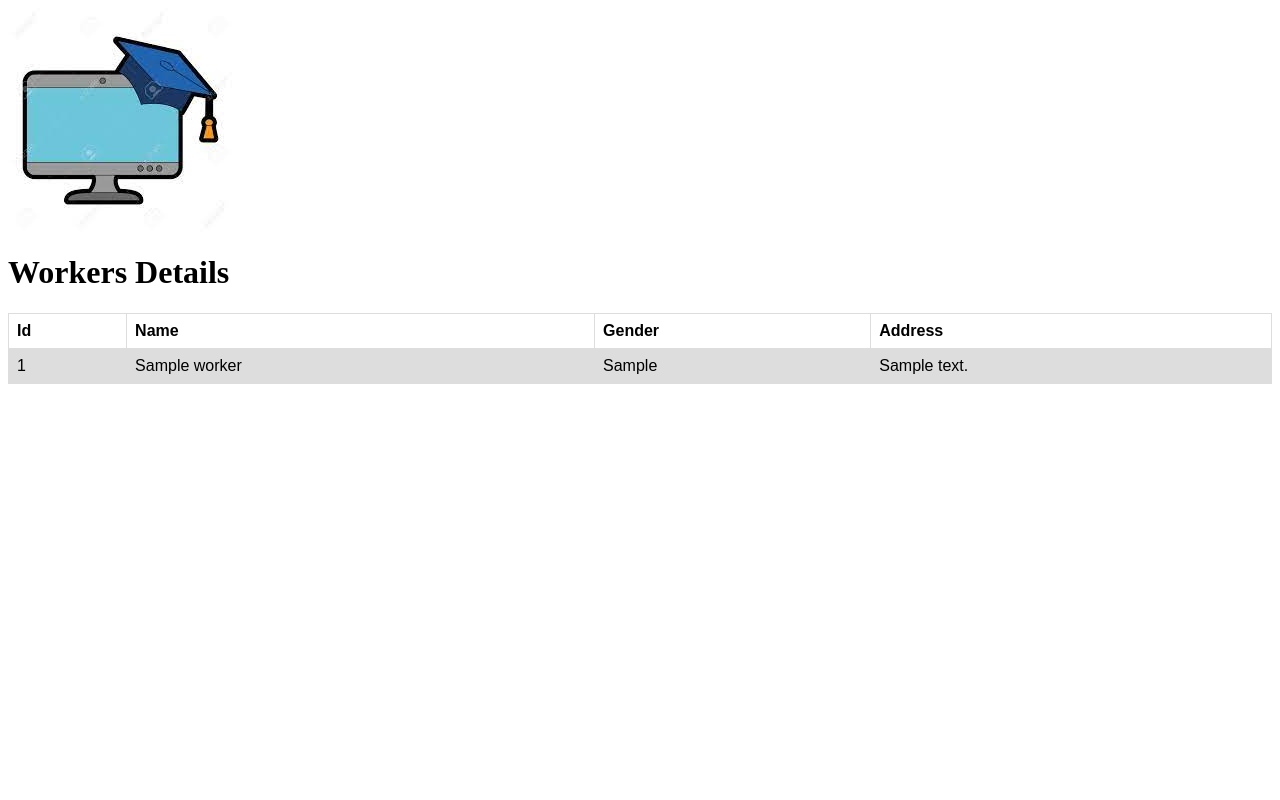
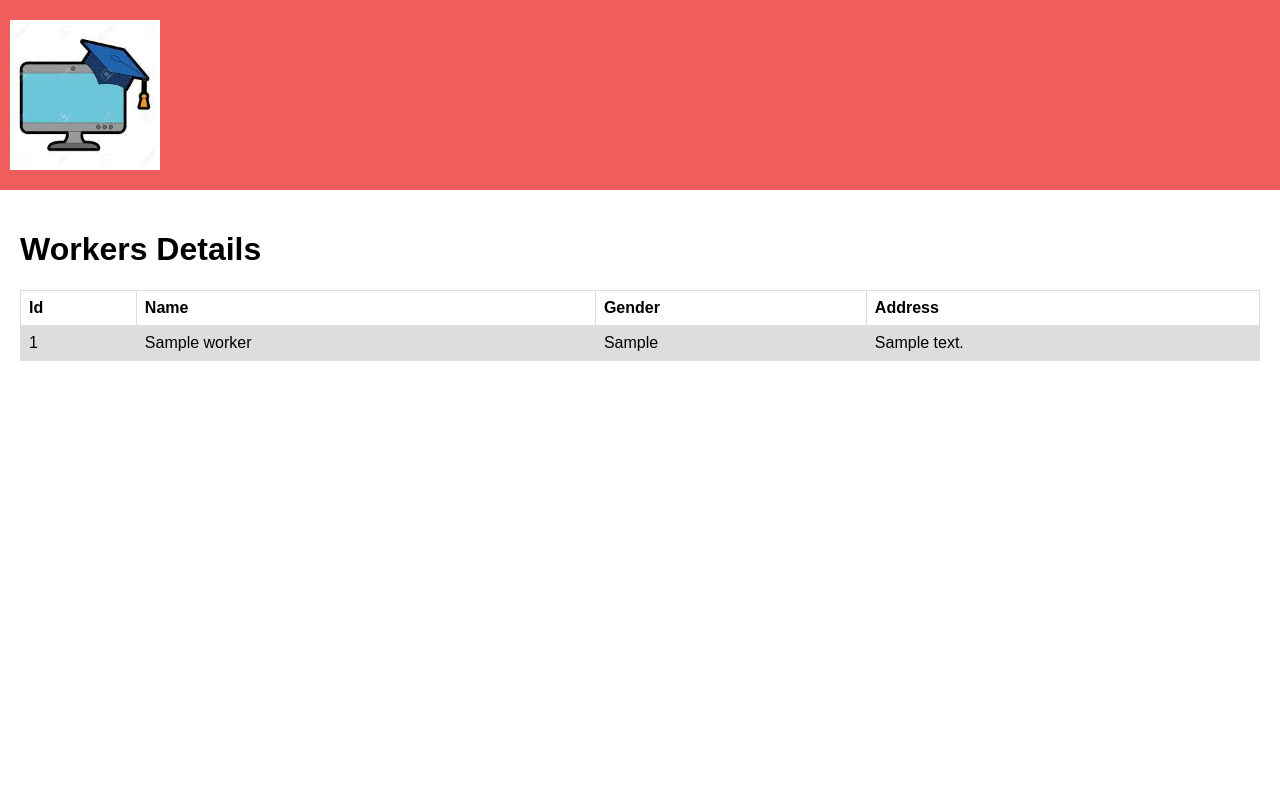
Before and after one commit to AryaMS2000/finalpr0ject, a Flask app: page /view in a window 1280 px wide. Run offline with Flask 2, Linux system fonts and the light colour scheme; tables that the repository leaves empty or names only in its code hold one stand-in row (values such as "Sample post"); some libraries are stand-ins or nearby versions.

Commit message:
Update view.html

```diff
--- a/templates/view.html
+++ b/templates/view.html
@@ -1,5 +1,13 @@
 <head>
+   <meta name="viewport" content="width=device-width, initial-scale=1">
+   <title>Pre-Safety Predicter</title>
     <style>
+ * {box-sizing: border-box;}
+
+body {
+  margin: 0;
+  font-family: Arial, Helvetica, sans-serif;
+}
     table {
     font-family: arial, sans-serif;
     border-collapse: collapse;
@@ -15,21 +23,29 @@
   tr:nth-child(even) {
     background-color: #dddddd;
   }
+  .header {
+  overflow: hidden;
+  background-color: #ef5d5d;
+  padding: 20px 10px;
+}
     </style>
 </head>
 <body>
-<div align-content="center">
+<div class="header">
 
-    <img src="static\logo.jpg"  />
+   <a href='/'> <img src="static\logo.jpg" width="150" height="150" alt="Go to home"/></a>
 
 
   </div>
 
 {% block content %}
 <!-- Begin page content -->
+<div style="padding:20px">
 
       {% if workers %}
-            <h1>Workers Details</h1>
+
+   <h1 >Workers Details</h1>
+
                <table>
                <tr>
                   <th>Id</th>
```
